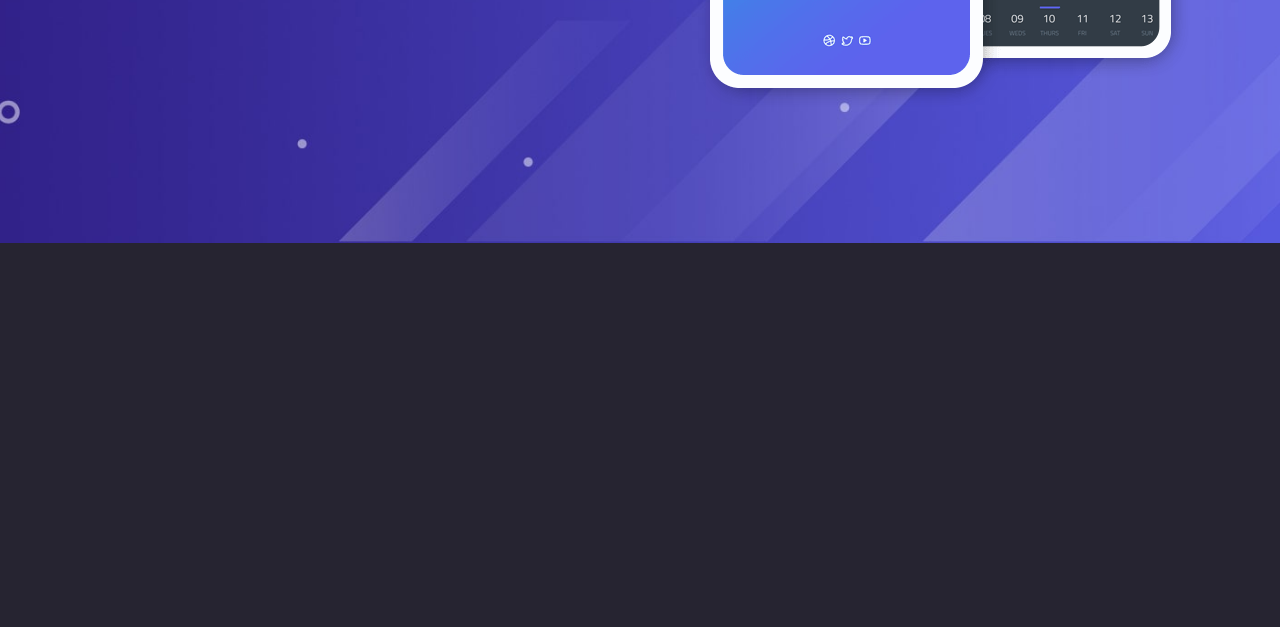
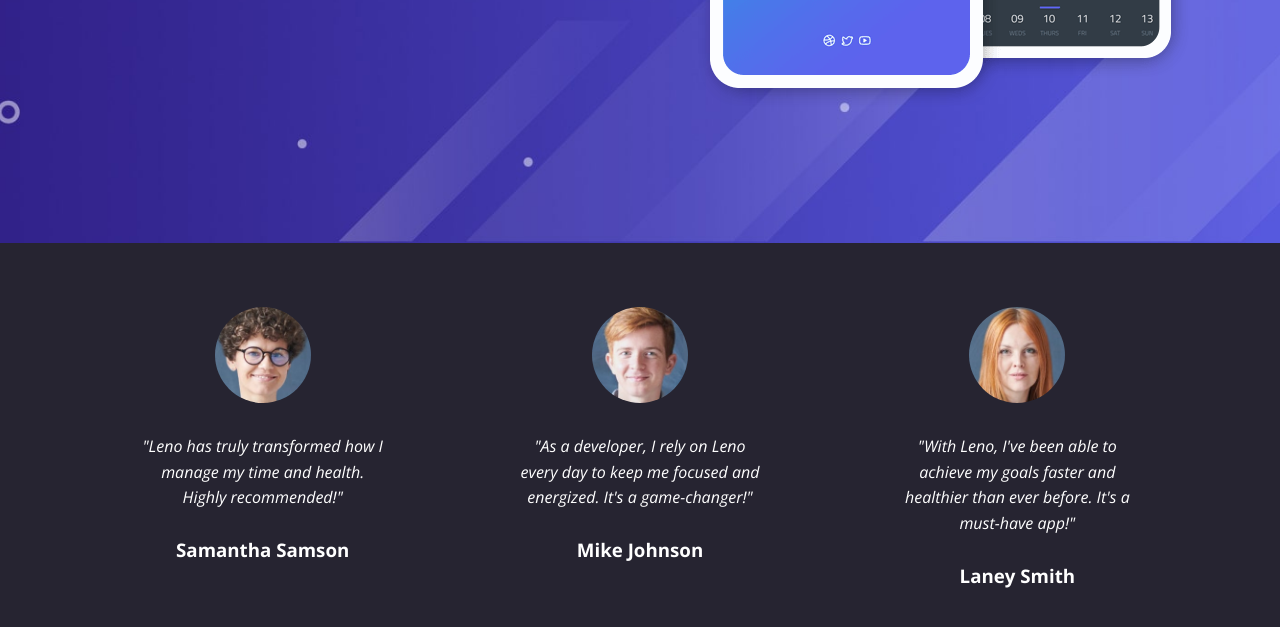
Before and after one commit to kumarbhanu/leno_css, a plain HTML site: page index.html in a window 1280 px wide. Shown: the part 669-1296 px from the top of the page. Before the commit the page ends 912 px from the top, so only its background shows below. Drawn offline with nearby package versions, Linux system fonts and the light colour scheme; files whose address does not match are found by name.

Commit message:
testimonials section

```diff
--- a/css/styles.css
+++ b/css/styles.css
@@ -162,6 +162,34 @@ font-size: 1.2rem;
     backdrop-filter: blur(60px);
 }
 
+/* testimonials */
+.testimonials{
+    text-align: center;
+    padding: 4rem 2rem;
+}
+.testimonials__container{
+    display: grid;
+    grid-template-columns: repeat(3,1fr);
+    gap:2rem;
+    /* align-items: center; */
+    justify-content: center;
+}
+.testimonials__card{
+    padding: 0 3rem;
+}
+.testimonials__image img{
+    width: 96px;
+    height: 96px;
+    border-radius: 50%;
+    margin-left: auto;
+    margin-right: auto;
+    margin-bottom: 1.5rem;
+}
+.testimonials__card-text{
+    font-style: italic;
+    margin-bottom: 1.5rem;
+}
+
 @media (max-width:768px) {
     .navbar__menu{
         display: none
@@ -191,4 +219,14 @@ font-size: 1.2rem;
         max-width: 300px;
     }
 
+    .testimonials__container{
+        grid-template-columns: repeat(2,1fr);
+    }
+    .testimonials__card:nth-child(3){
+        display: none;
+    }
+    .testimonials__card{
+        padding: 0px 1rem;
+    }
+
 }
--- a/index.html
+++ b/index.html
@@ -115,6 +115,49 @@
             </div>
         </div>
     </header>
+    <!-- testimonials -->
+     <section class="testimonials" id="testimonials">
+        <div class="testimonials__container container">
+            <div class="testimonials__card">
+                <div class="testimonials__image">
+                  <img src="./images/testimonial-1.jpg" alt="Testimonial 1" />
+                </div>
+                <div class="testimonials__card--content">
+                  <p class="testimonials__card-text">
+                    "Leno has truly transformed how I manage my time and health.
+                    Highly recommended!"
+                  </p>
+                  <h3 class="testimonials__card-title">Samantha Samson</h3>
+                </div>
+              </div>
+
+              <div class="testimonials__card">
+                <div class="testimonials__image">
+                  <img src="./images/testimonial-2.jpg" alt="Testimonial 2" />
+                </div>
+                <div class="testimonials__card--content">
+                  <p class="testimonials__card-text">
+                    "As a developer, I rely on Leno every day to keep me focused and
+                    energized. It's a game-changer!"
+                  </p>
+                  <h3 class="testimonials__card-title">Mike Johnson</h3>
+                </div>
+              </div>
+
+              <div class="testimonials__card">
+                <div class="testimonials__image">
+                  <img src="./images/testimonial-3.jpg" alt="Testimonial 3" />
+                </div>
+                <div class="testimonials__card--content">
+                  <p class="testimonials__card-text">
+                    "With Leno, I've been able to achieve my goals faster and
+                    healthier than ever before. It's a must-have app!"
+                  </p>
+                  <h3 class="testimonials__card-title">Laney Smith</h3>
+                </div>
+              </div>
+        </div>
+     </section>
     <script src="js/script.js"></script>
 </body>
 
```
